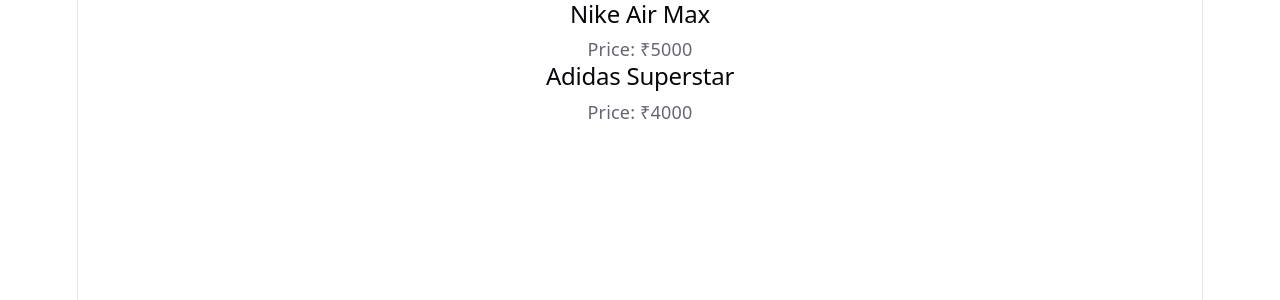
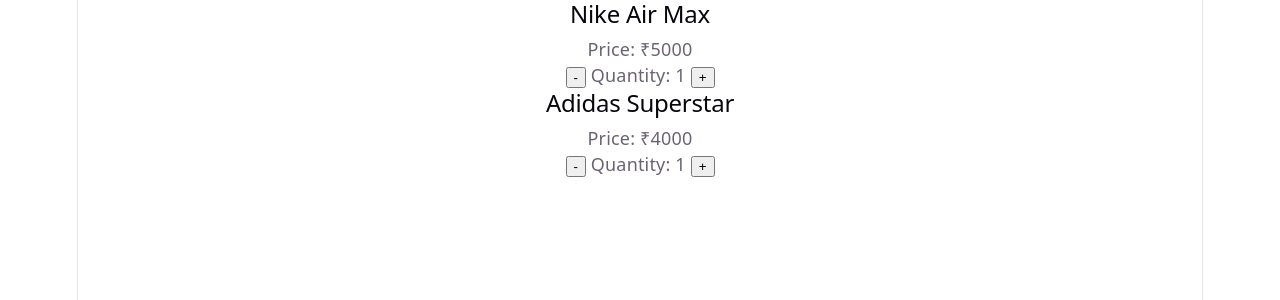
Before and after one commit to sanskruti-chikhlonde/sole-studio, a React (Vite) app: page / in a window 1280 px wide. Shown: the top 300 px of the page. Built offline with nearby package versions, Linux system fonts and the light colour scheme.

Commit message:
Added product quantity controls using useState

```diff
--- a/src/App.jsx
+++ b/src/App.jsx
@@ -2,6 +2,7 @@
 import ProductCard from './components/productCard'
 
 function App() {
+
   return (
     <div>
       <ProductCard name="Nike Air Max" price={5000} />
--- a/src/components/productCard.jsx
+++ b/src/components/productCard.jsx
@@ -1,8 +1,17 @@
+import { useState } from 'react'
+
 function ProductCard(props) {
+
+    const [quantity, setQuantity] = useState(1)
+
     return (
         <div>
             <h2>{props.name}</h2>
             <p>Price: ₹{props.price}</p>
+
+            <button onClick={() => setQuantity(quantity - 1)}>-</button>
+            <span> Quantity: {quantity} </span>
+             <button onClick={() => setQuantity(quantity + 1)}>+</button>
         </div>
     );
 }
```
